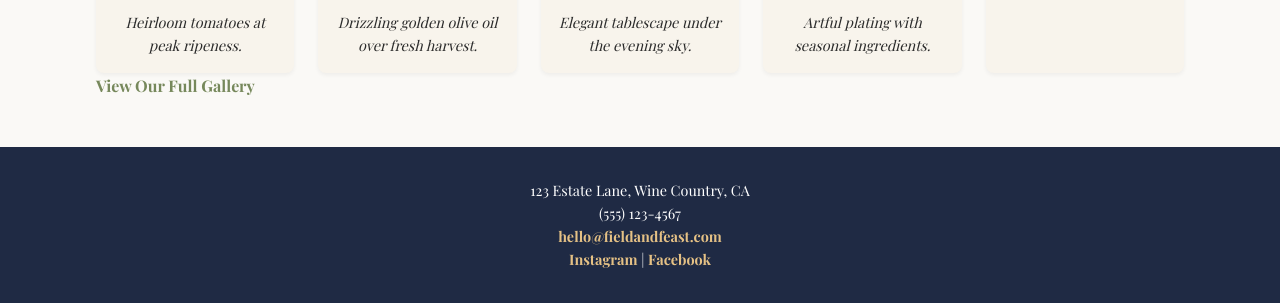
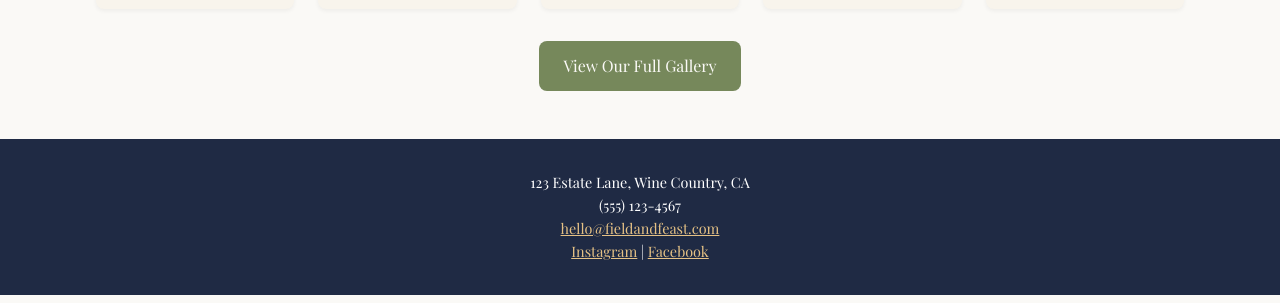
Before and after one commit to ammulhall/fieldandfeast, a plain HTML site: page index.html in a window 1280 px wide. Shown: the part 1269-1572 px from the top of the page. Drawn offline with nearby package versions, Linux system fonts and the light colour scheme; a web font is replaced by a local one.

Commit message:
updated html and css

```diff
--- a/index.html
+++ b/index.html
@@ -154,7 +154,8 @@
           <figcaption>Our monthly basket, curated with care.</figcaption>
         </figure>
       </div>
-      <p><a href="#">View Our Full Gallery</a></p>
+      <p class="gallery-link">
+        <a href="#">View Our Full Gallery</a></p>
     </section>
   </main>
 
--- a/styles.css
+++ b/styles.css
@@ -74,7 +74,6 @@ body {
     background-color: #1F2A44;
     color: #FAF9F6;
     text-align: center;
-    padding: 2rem 1rem;
   }
 
   header img {
@@ -83,7 +82,7 @@ body {
   }
 
   header h1 {
-    font-size: 2rem;
+    font-size: 3rem;
     margin: 0.5rem 0;
   }
 
@@ -167,10 +166,21 @@ body {
     color: var(--dark-charcoal);
   }
 
-  a {
-    color: var(--olive-green);
+  .gallery-link {
+    text-align: center;
+    margin-top: 2rem;
+  }
+
+  .gallery-link a {
+    display: inline-block;
+    background-color: #76885B; /* olive-green */
+    color: #FAF9F6; /* soft-white or linen text */
+    padding: 0.75rem 1.5rem;
     text-decoration: none;
-    font-weight: bold;
+    font-family: 'Playfair Display', serif;
+    font-size: 1rem;
+    border-radius: 8px;
+    transition: background-color 0.3s ease;
   }
 
   footer {
```
